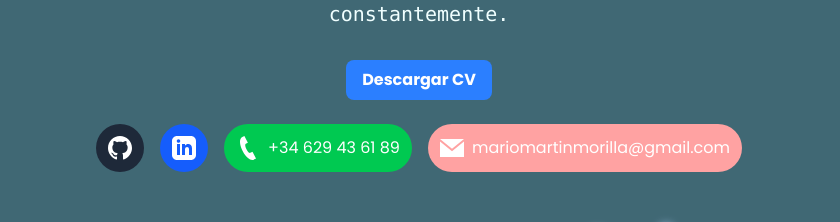
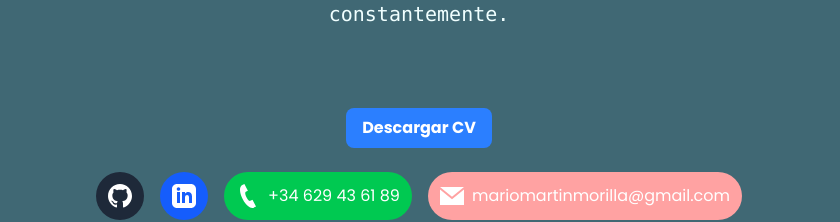
Before and after one commit to IHoracio/porfolio-web, a React (Vite) app: page / in a window 1280 px wide. Shown: the part 932-1154 px from the top of the page, without its empty margins (221-1061 px from the left). Built offline with nearby package versions, Linux system fonts and the light colour scheme.

Commit message:
button margin top

```diff
--- a/src/components/sections/contacto.jsx
+++ b/src/components/sections/contacto.jsx
@@ -12,7 +12,7 @@ export default function SobreMi() {
     <>
       <button
         onClick={handleDownloadCV}
-        className="block mx-auto bg-blue-500 hover:bg-blue-600 text-white font-bold py-2 px-4 rounded-lg transition-colors mt-8 mb-6"
+        className="block mx-auto bg-blue-500 hover:bg-blue-600 text-white font-bold py-2 px-4 rounded-lg transition-colors mt-8 mb-6 md:mt-23 lg:mt-20"
       >
         Descargar CV
       </button>
```
